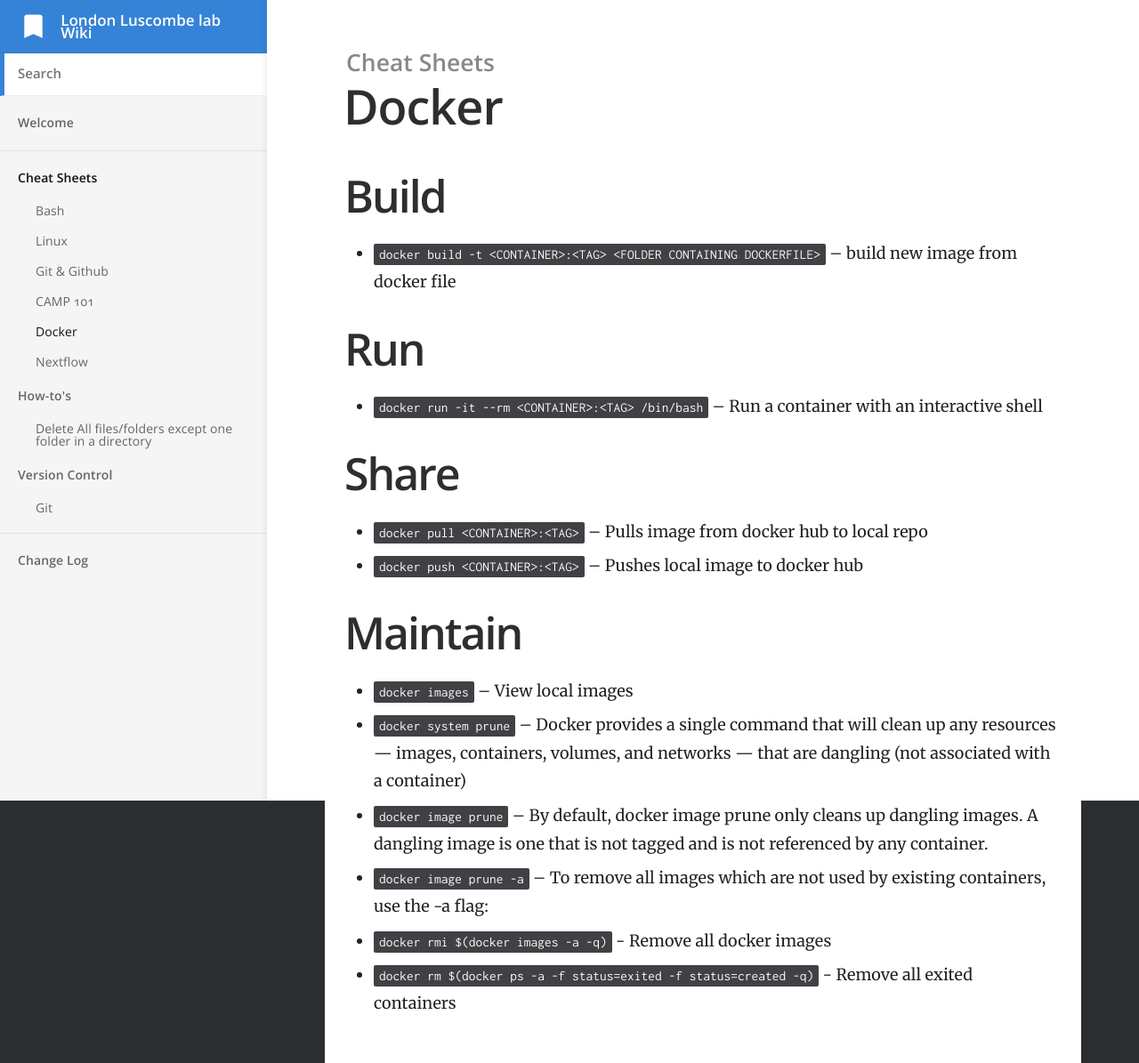
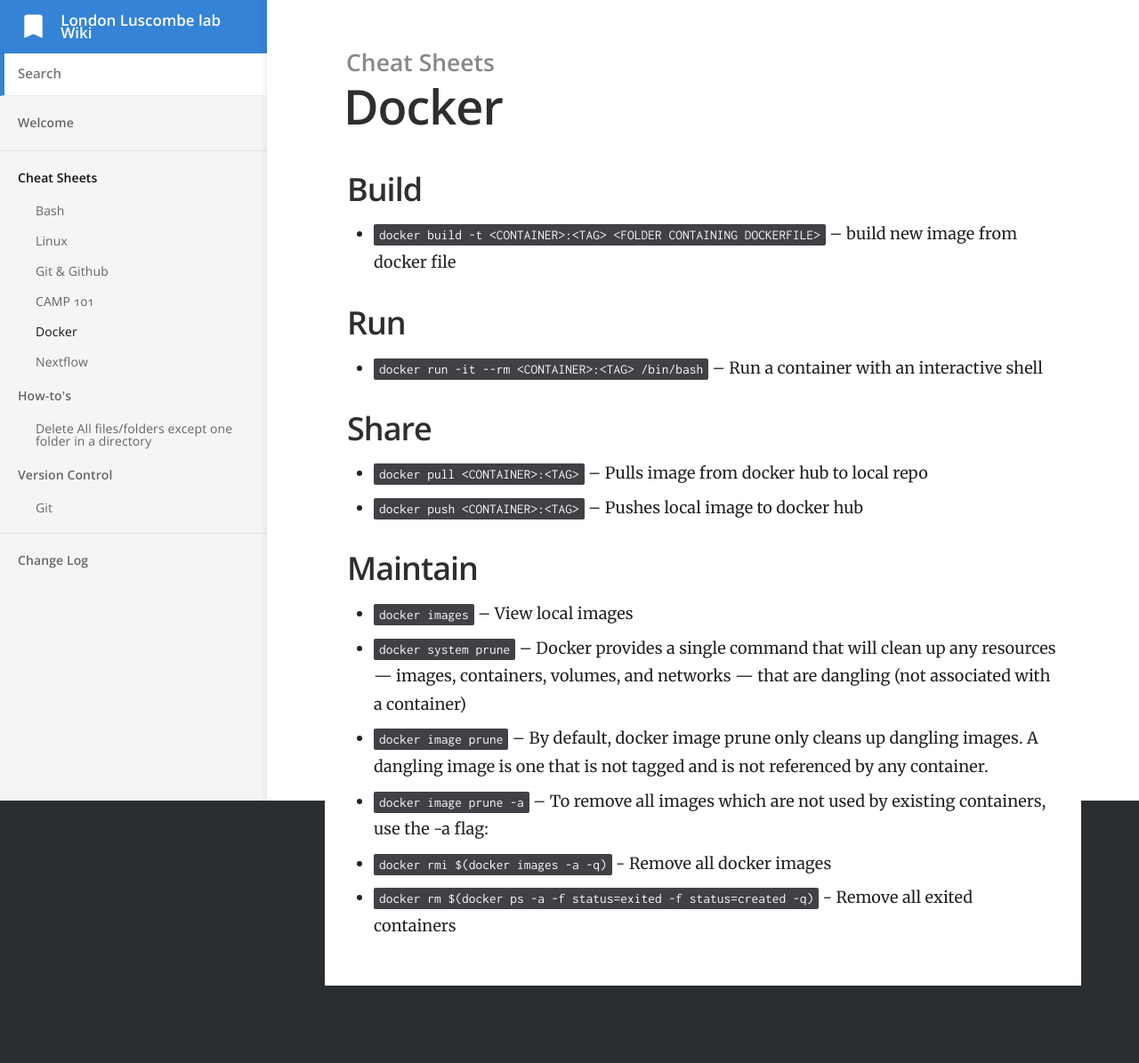
Before and after one commit to luslab/luslab.github.io, a Jekyll site: the page built from _docs/cheat-sheets/docker.md, in a window 1280 px wide. Shown: the whole page at 89% size. Built offline with Jekyll 4.4.1, drawn with Linux system fonts in a browser that asks for light colours; after the commit the page ends 1108 px from its top, so only the background shows below that.

```diff
--- a/_docs/cheat-sheets/docker.md
+++ b/_docs/cheat-sheets/docker.md
@@ -4,20 +4,20 @@ category: Cheat Sheets
 order: 5
 ---
 
-# Build
+## Build
 
 - `docker build -t <CONTAINER>:<TAG> <FOLDER CONTAINING DOCKERFILE>` -- build new image from docker file
 
-# Run
+## Run
 
 - `docker run -it --rm <CONTAINER>:<TAG> /bin/bash` -- Run a container with an interactive shell
 
-# Share
+## Share
 
 - `docker pull <CONTAINER>:<TAG>` -- Pulls image from docker hub to local repo
 - `docker push <CONTAINER>:<TAG>` -- Pushes local image to docker hub
 
-# Maintain
+## Maintain
 
 - `docker images` -- View local images
 - `docker system prune` -- Docker provides a single command that will clean up any resources — images, containers, volumes, and networks — that are dangling (not associated with a container)
```
